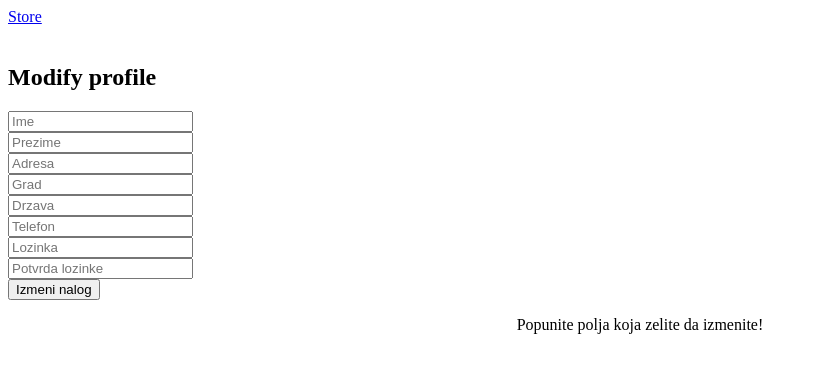
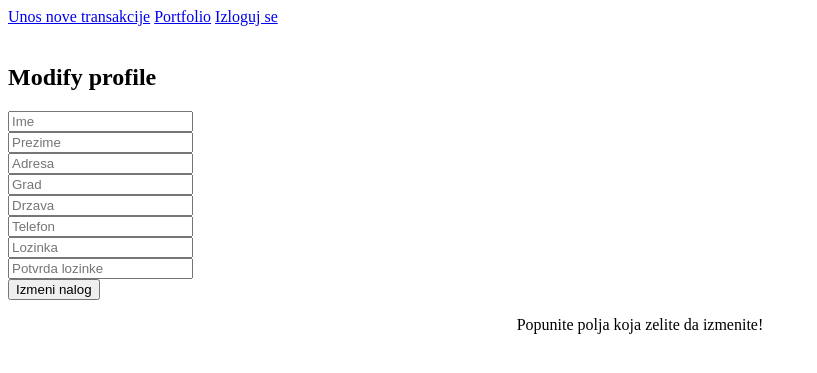
Before and after one commit to Milenko0/Projekat_DRS, a Flask app: page /modifyProfile in a window 1280 px wide. Shown: the top 373 px of the page, without its empty margins (0-817 px from the left). Run offline with Flask 3, Linux system fonts and the light colour scheme; a user stored in the database is signed in.

Commit message:
implementirani logout i dugmad za navigaciju

```diff
--- a/flaskr/routes.py
+++ b/flaskr/routes.py
@@ -1,6 +1,6 @@
 from flaskr import app, db
 from flask import render_template, request, redirect, url_for, flash
-from flask_login import LoginManager, login_user, login_required, current_user
+from flask_login import LoginManager, login_user, login_required, current_user, logout_user
 from flaskr.models.Korisnici import Korisnici
 from flaskr.models.FlaskForms import LoginForm, RegisterForm, ModifyForm
 from flaskr.models.Coin import Coin
@@ -11,8 +11,9 @@ from itertools import groupby
 from operator import attrgetter
 from datetime import datetime
 import ccxt
+import email_validator
 
-import email_validator
+
 #flask login
 
 crypt = Crypto()
@@ -40,6 +41,12 @@ def login():
         login_user(u)
         return redirect(url_for('store'))
     return render_template('auth/login.html',form=form)
+
+@app.route('/logout')
+@login_required
+def logout():
+    logout_user()
+    return redirect(url_for('login'))
 
 #register
 @app.route('/auth/register', methods=['GET','POST'])
--- a/flaskr/templates/modifyProfile.html
+++ b/flaskr/templates/modifyProfile.html
@@ -4,8 +4,9 @@
     <title>Crypto</title>
 </head>
 <body>
-<a href="{{url_for('store')}}">Store</a>
-
+<a href="{{url_for('store')}}">Unos nove transakcije</a>
+<a href="{{url_for('portfolio')}}">Portfolio</a>
+<a href="{{url_for('logout')}}">Izloguj se</a>
     <form method="POST">
         <br>
             <h2>Modify profile</h2>
--- a/flaskr/templates/portfolio.html
+++ b/flaskr/templates/portfolio.html
@@ -4,7 +4,9 @@
     <title>Crypto</title>
 </head>
 <body>
-    <a href="{{ url_for('store') }}">Registracija</a>
+    <a href="{{ url_for('store') }}">Unos nove transakcije</a>
+    <a href="{{ url_for('modify') }}">Izmena profila</a>
+    <a href="{{url_for('logout')}}">Izloguj se</a>
 
     <table style="width: 700px; border-collapse: collapse;">
         <tr >
--- a/flaskr/templates/store.html
+++ b/flaskr/templates/store.html
@@ -15,8 +15,9 @@
   }
 </style>
 <body>
-    <a href="{{url_for('modify')}}">Modify</a>
-    <a href="{{url_for('portfolio')}}">Profil</a>
+    <a href="{{url_for('modify')}}">Izmena profila</a>
+    <a href="{{url_for('portfolio')}}">Portfolio</a>
+    <a href="{{url_for('logout')}}">Izloguj se</a>
     <div>
         <table style="width: 700px; border-collapse: collapse;">
             <tr >
```
Also changed, not shown: flaskr/database.db.
